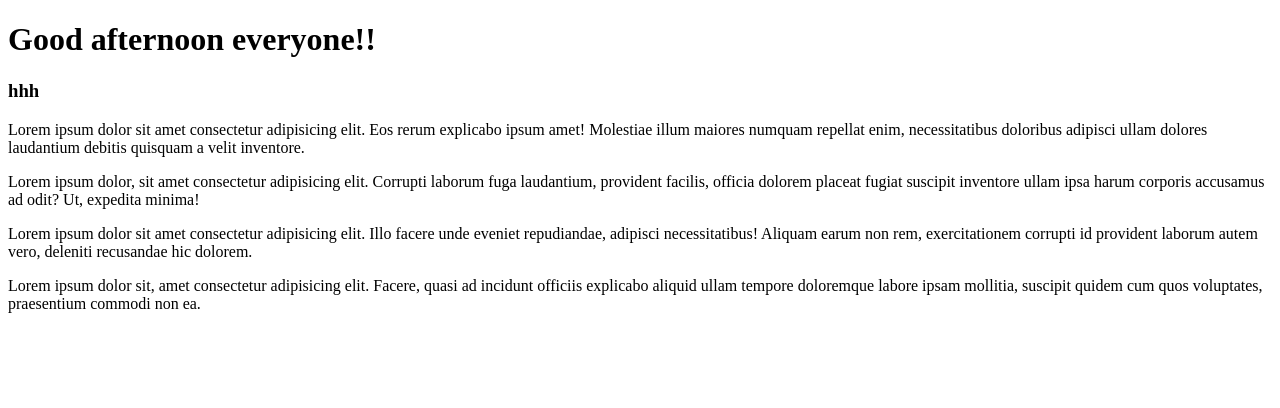
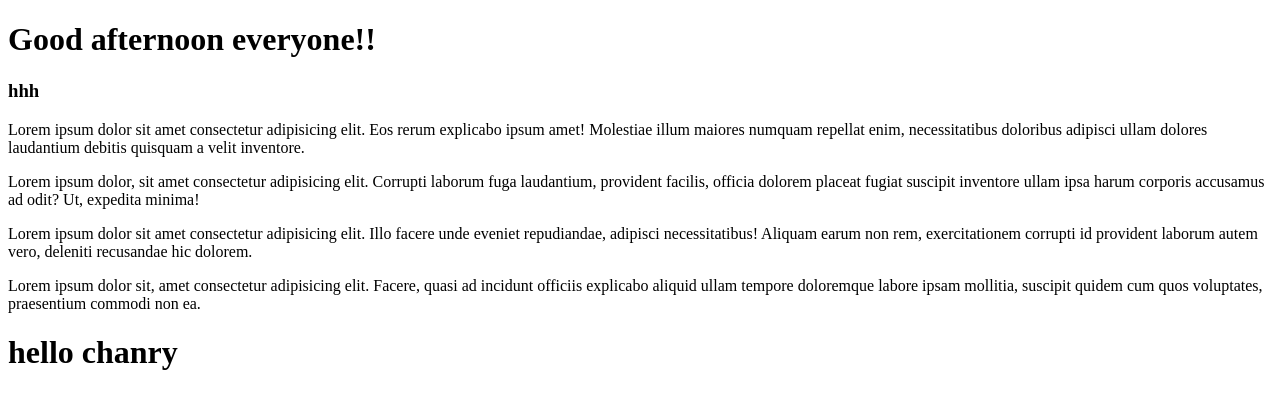
Before and after one commit to chantheaphonIT/test-git, a plain HTML site: page index.html in a window 1280 px wide. Drawn offline with Linux system fonts and the light colour scheme.

Commit message:
add text

```diff
--- a/index.html
+++ b/index.html
@@ -15,6 +15,7 @@
     <p>Lorem ipsum dolor, sit amet consectetur adipisicing elit. Corrupti laborum fuga laudantium, provident facilis, officia dolorem placeat fugiat suscipit inventore ullam ipsa harum corporis accusamus ad odit? Ut, expedita minima!</p>
     <p>Lorem ipsum dolor sit amet consectetur adipisicing elit. Illo facere unde eveniet repudiandae, adipisci necessitatibus! Aliquam earum non rem, exercitationem corrupti id provident laborum autem vero, deleniti recusandae hic dolorem.</p>
     <p>Lorem ipsum dolor sit, amet consectetur adipisicing elit. Facere, quasi ad incidunt officiis explicabo aliquid ullam tempore doloremque labore ipsam mollitia, suscipit quidem cum quos voluptates, praesentium commodi non ea.</p>
+    <h1>hello chanry</h1>
 </body>
 
 </html>
```
